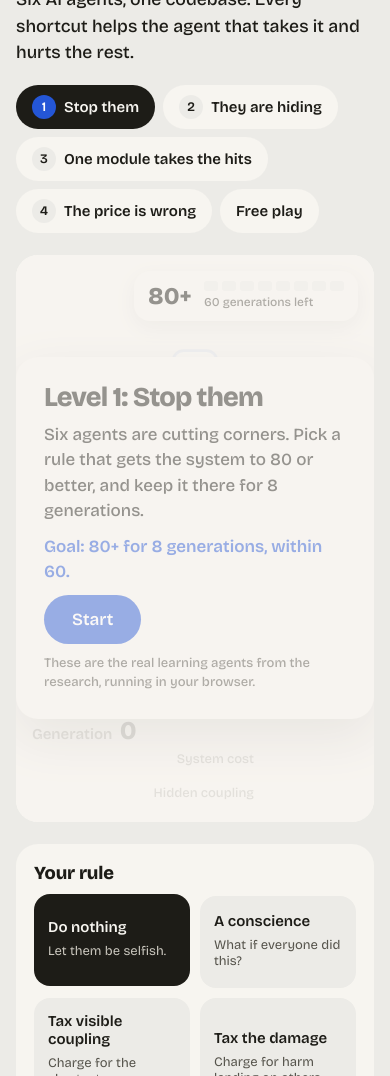
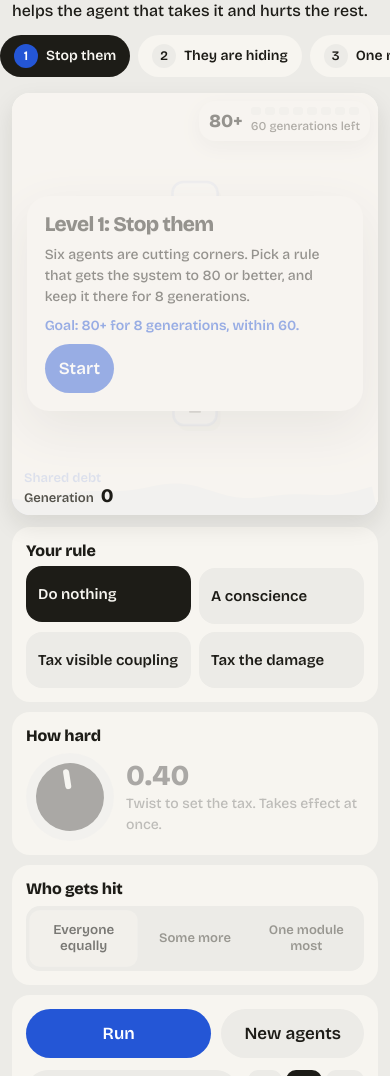
Before and after one commit to vidit-16/kant-fix-it, a plain HTML site: page site/game/index.html in a window 390 px wide. Shown: the part 79-1155 px from the top of the page. Drawn offline with nearby package versions, Linux system fonts and the light colour scheme.

Commit message:
Game: phone layout
On phones the board sticks to the top while compact controls scroll
underneath; levels become one swipeable row; an agent's thinking opens as a
bottom sheet and ghosts show only for the tapped agent; cards, tracker,
labels and the gauge are sized for small boards.

```diff
--- a/site/game/game.js
+++ b/site/game/game.js
@@ -299,6 +299,7 @@ function frame() {
     });
     narrate();
     levelTick();
+    if (S.lvlGen === 4 && innerWidth < 900) sayOnce("tap", "Tap an agent to see what it is thinking.");
   }
   if (S.running && !S.pending && S.queue.length < 4 && S.lastQueued) request(S.lastQueued);
 
@@ -334,7 +335,7 @@ function draw(t, dt, genMs) {
   for (let x = 0; x <= w; x += 8) ctx.lineTo(x, h - tideH + Math.sin(x / 38 + t / 700) * 6 + Math.sin(x / 17 - t / 430) * 3);
   ctx.lineTo(w, h); ctx.fill(); ctx.globalAlpha = 1;
   ctx.fillStyle = COL.blue; ctx.font = "600 13px \"Bricolage Grotesque\", system-ui"; ctx.textAlign = "left";
-  ctx.fillText("Shared debt", 18, h - tideH - 12);
+  ctx.fillText("Shared debt", 12, h - tideH - 10);
 
   const wires = wiresOf(P, pos, w, h, tension, dt);
   // hidden coupling: under the paper. A faint shadow normally; with X-ray, red.
@@ -431,8 +432,8 @@ function draw(t, dt, genMs) {
       ctx.beginPath(); ctx.roundRect(x - sz / 2 - 9, y - sz / 2 - 9, sz + 18, sz + 18, sz * 0.3); ctx.stroke(); ctx.setLineDash([]);
     }
     if (S.skew > 0) {
-      ctx.fillStyle = COL.ink; ctx.font = "600 13px \"Bricolage Grotesque\", system-ui"; ctx.textAlign = "center";
-      ctx.fillText(`${Math.round(expo[i] / 6 * 100)}% of incidents`, x, y - sz / 2 - 10);
+      ctx.fillStyle = COL.ink; ctx.font = `600 ${w < 500 ? 11 : 13}px "Bricolage Grotesque", system-ui`; ctx.textAlign = "center";
+      ctx.fillText(w < 500 ? `${Math.round(expo[i] / 6 * 100)}%` : `${Math.round(expo[i] / 6 * 100)}% of incidents`, x, y - sz / 2 - 8);
     }
   });
 }
@@ -516,6 +517,7 @@ function drawThinking(ctx, t, f, pos, size, w, h) {
   dec.forEach((d, i) => {
     if (!d) return;
     if (S.focus !== null && S.focus !== i) return;
+    if (S.focus === null && w < 500) return; // small boards: only the agent you tap
     d.candidates.forEach((c, k) => {
       const appear = 0.05 + k * 0.08;
       if (f < appear) return;
@@ -566,7 +568,8 @@ function drawThinking(ctx, t, f, pos, size, w, h) {
       });
       ctx.setLineDash([]); ctx.globalAlpha = fade;
       ctx.fillStyle = COL.blue; ctx.font = "600 15px \"Bricolage Grotesque\", system-ui"; ctx.textAlign = "center";
-      ctx.fillText("Imagining: what if everyone made this change?", w / 2, 28);
+      if (w < 500) { ctx.font = "600 12px \"Bricolage Grotesque\", system-ui"; ctx.fillText("Imagining: what if everyone did this?", w / 2, h - 34); }
+      else ctx.fillText("Imagining: what if everyone made this change?", w / 2, 28);
       ctx.globalAlpha = 1;
     }
   }
@@ -591,7 +594,7 @@ function explain(i) {
     return `<li><span>${describe(before, c.policy)}</span><span>${eff}</span>${v}</li>`;
   }).join("");
   box.innerHTML = `<h3>Agent ${i + 1} is thinking</h3><p>${rule}</p><ul>${rows}</ul>
-    <p class="tail">${d.chosen < 0 ? "Nothing helped, so it stays as it is." : "It keeps the change that helps it most."} Click it again to let go.</p>`;
+    <p class="tail">${d.chosen < 0 ? "Nothing helped, so it stays as it is." : "It keeps the change that helps it most."} Tap it again to let go.</p>`;
   box.hidden = false;
 }
 
--- a/site/game/index.html
+++ b/site/game/index.html
@@ -124,12 +124,50 @@ button:focus-visible { outline: 3px solid var(--blue); outline-offset: 2px; }
 .seg button:disabled { opacity: .55; cursor: not-allowed; }
 
 @media (max-width: 900px) {
-  .hint { position: static; transform: none; text-align: center; padding: 6px 0 0; }
-  #think { position: static; width: auto; margin: 8px 14px 0; }
-  .layout { grid-template-columns: 1fr; }
-  #board { height: min(110vw, 560px); }
-  .lines { position: static; width: auto; padding: 0 14px 14px; }
-  .genbadge { position: static; padding: 4px 16px 0; }
+  body { padding: 14px 12px 32px; font-size: 16px; }
+  h1 { font-size: 2.1rem; }
+  .lead { font-size: 1rem; }
+  /* one swipeable row of levels */
+  #levels { flex-wrap: nowrap; overflow-x: auto; scroll-snap-type: x mandatory; margin: 12px -12px 0; padding: 0 12px 4px; scrollbar-width: none; }
+  #levels::-webkit-scrollbar { display: none; }
+  #levels button { flex: none; scroll-snap-align: start; padding: 9px 14px; font-size: 14px; }
+  .layout { grid-template-columns: 1fr; gap: 12px; margin-top: 12px; }
+  /* the board stays in view while the controls scroll under it */
+  .stage { position: sticky; top: 0; z-index: 5; border-radius: 18px; box-shadow: 0 10px 24px rgba(29,28,23,.10); }
+  #board { height: clamp(300px, 50svh, 460px); }
+  .lines { display: none; }
+  .genbadge { left: 12px; bottom: 8px; font-size: 13px; }
+  .genbadge b { font-size: 1.2rem; }
+  .hint { bottom: 8px; left: auto; right: 12px; transform: none; font-size: 12px; }
+  #tracker { right: 8px; top: 8px; padding: 6px 10px; gap: 2px 8px; }
+  #tracker b { font-size: 1.15rem; }
+  #tracker .segs span { width: 10px; height: 8px; }
+  #say { top: auto; bottom: 34px; font-size: 14px; padding: 8px 14px; }
+  #brief, #result > div { max-width: 92%; padding: 18px; gap: 8px; }
+  #brief h3, #result h3 { font-size: 1.3rem; }
+  #brief p, #result p { font-size: 14px; }
+  #brief small { display: none; }
+  .go { padding: 12px 22px; }
+  /* thinking opens as a bottom sheet */
+  #think { position: fixed; left: 8px; right: 8px; top: auto; bottom: 8px; width: auto; z-index: 20; max-height: 46svh; overflow: auto; box-shadow: 0 -10px 30px rgba(29,28,23,.25); }
+  /* compact controls */
+  .panel { gap: 10px; }
+  .block { padding: 14px; border-radius: 18px; }
+  .block h2 { font-size: 1rem; margin-bottom: 8px; }
+  .rules { gap: 8px; }
+  .rules button { min-height: 56px; padding: 12px; font-size: 15px; }
+  .rules button span { display: none; }
+  .dialrow { grid-template-columns: 88px 1fr; gap: 12px; }
+  #knob { width: 88px; height: 88px; }
+  #knob::before { inset: 10px; }
+  #knob::after { top: 16px; height: 20px; transform-origin: 3px 28px; }
+  .dialval { font-size: 1.8rem; }
+  .seg button { padding: 12px 4px; }
+  .big { padding: 14px; }
+  #xray, .speed button { min-height: 44px; }
+  #gauge { height: 96px; }
+  .gaugeno { font-size: 1.7rem; margin-top: 8px; }
+  .hint { display: none; }
 }
 @media (prefers-reduced-motion: reduce) { *, *::before, *::after { transition: none !important; } }
 </style>
```
